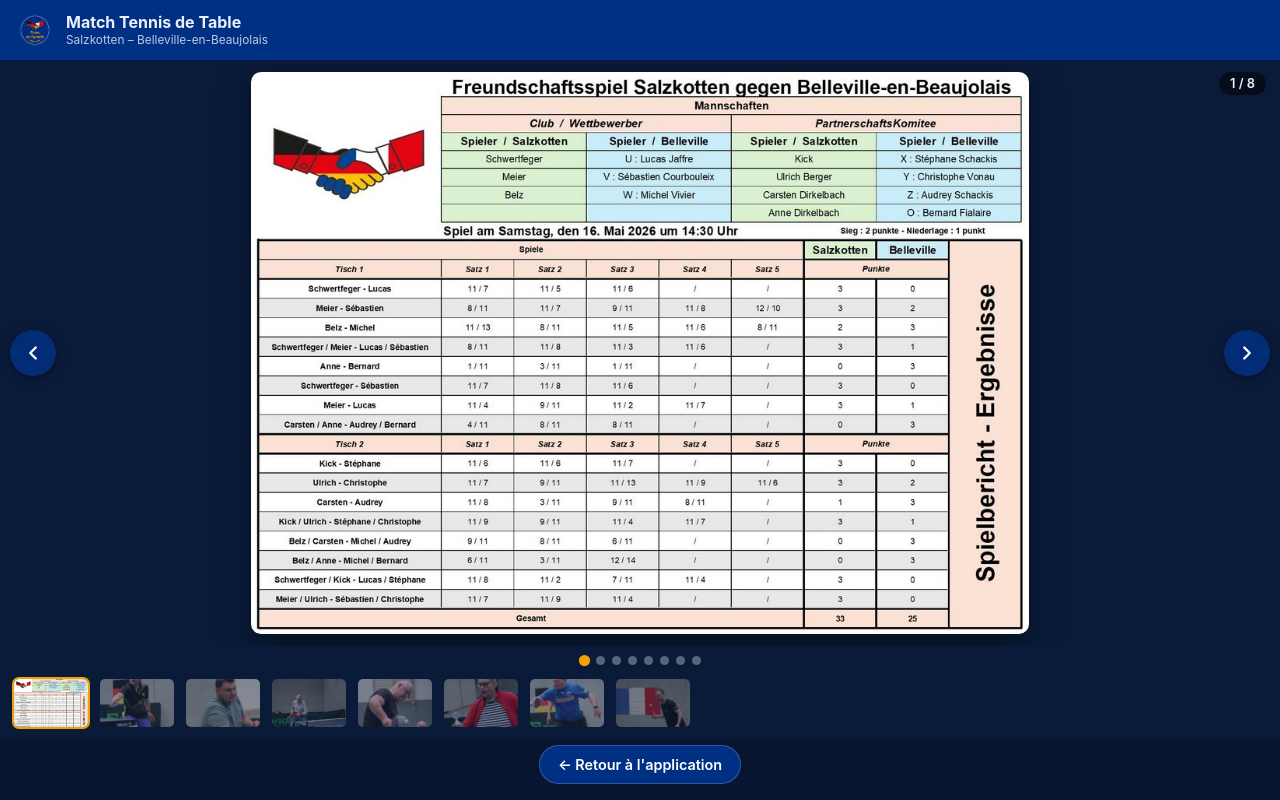
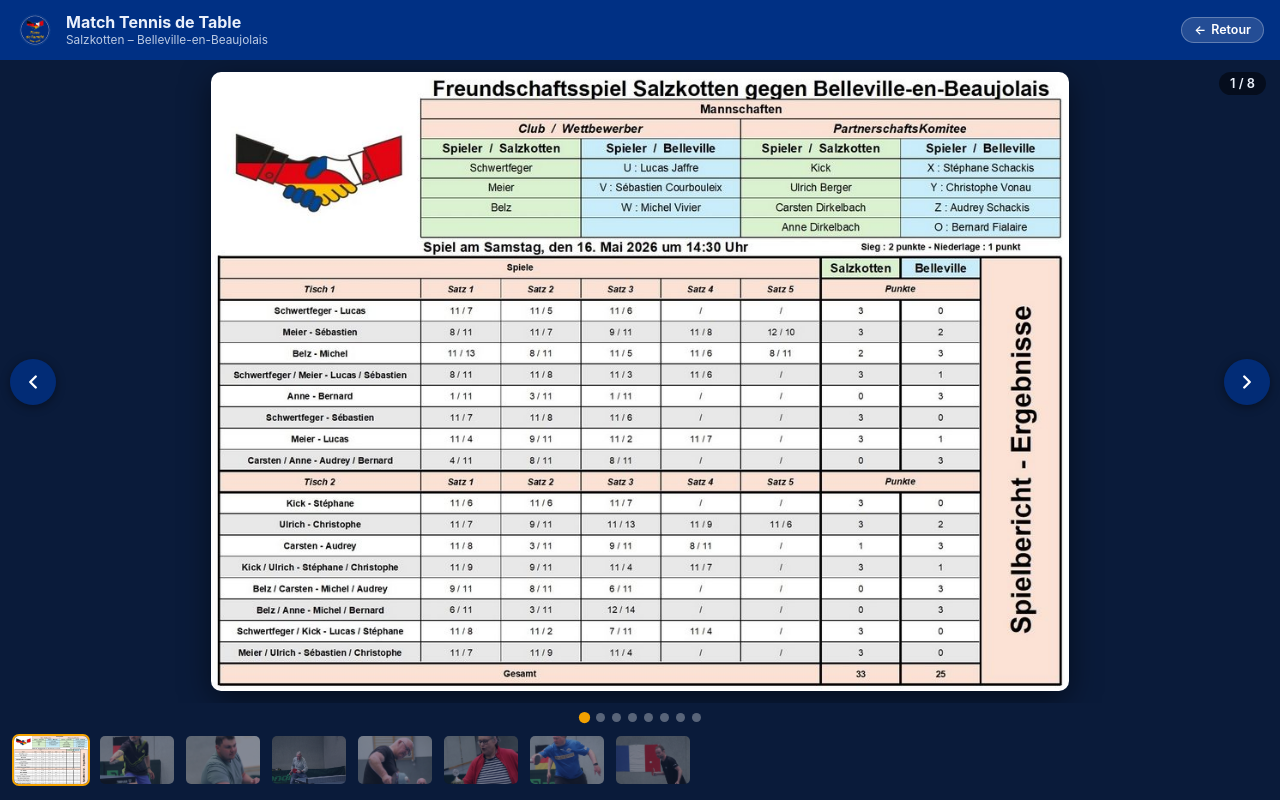
Before and after one commit to MVivier69/CDJ, a plain HTML site: page carousel.html in a window 1280 px wide. Drawn offline with Linux system fonts and the light colour scheme.

Commit message:
Add files via upload

```diff
--- a/carousel.html
+++ b/carousel.html
@@ -21,9 +21,12 @@
     padding:calc(11px + env(safe-area-inset-top)) 16px 11px;
     background:var(--bleu);flex:0 0 auto;
   }
-  header img{width:38px;height:38px;border-radius:50%;flex:0 0 auto;}
-  header h1{margin:0;font-size:1rem;line-height:1.15;font-weight:700;}
-  header p{margin:1px 0 0;font-size:.74rem;opacity:.8;}
+  header img.logo{width:38px;height:38px;border-radius:50%;flex:0 0 auto;}
+  header .titres{flex:1 1 auto;min-width:0;}
+  header h1{margin:0;font-size:1rem;line-height:1.15;font-weight:700;
+    overflow:hidden;text-overflow:ellipsis;white-space:nowrap;}
+  header p{margin:1px 0 0;font-size:.74rem;opacity:.8;
+    overflow:hidden;text-overflow:ellipsis;white-space:nowrap;}
 
   main{flex:1 1 auto;display:flex;flex-direction:column;min-height:0;}
 
@@ -63,25 +66,36 @@
 
   .miniatures{
     display:flex;gap:8px;overflow-x:auto;flex:0 0 auto;
-    padding:8px 12px calc(10px + env(safe-area-inset-bottom));
+    padding:8px 12px calc(14px + env(safe-area-inset-bottom));
     -webkit-overflow-scrolling:touch;scrollbar-width:thin;
   }
   .miniatures img{height:52px;width:78px;object-fit:cover;border-radius:7px;cursor:pointer;opacity:.55;flex:0 0 auto;border:2px solid transparent;}
   .miniatures img[aria-current="true"]{opacity:1;border-color:var(--or);}
 
-  footer{display:flex;justify-content:center;flex:0 0 auto;padding:6px 16px calc(16px + env(safe-area-inset-bottom));background:#081530;}
-  .retour{display:inline-flex;align-items:center;gap:7px;padding:10px 18px;border-radius:999px;text-decoration:none;background:var(--bleu);color:#fff;font-size:.9rem;font-weight:600;border:1px solid rgba(255,255,255,.2);}
+  /* Bouton de retour : en haut à droite, plus discret que la version en pied de page */
+  .retour{
+    flex:0 0 auto;margin-left:auto;
+    display:inline-flex;align-items:center;gap:5px;
+    padding:6px 12px;border-radius:999px;text-decoration:none;
+    background:rgba(255,255,255,.14);color:#fff;
+    font-size:.78rem;font-weight:600;line-height:1;white-space:nowrap;
+    border:1px solid rgba(255,255,255,.28);
+  }
+  .retour:active{background:rgba(255,255,255,.24);}
+  /* sous 360 px, le libellé s'efface : la flèche seule suffit */
+  @media (max-width:359px){ .retour .mot{display:none;} .retour{padding:6px 9px;} }
   a:focus-visible,button:focus-visible{outline:3px solid var(--or);outline-offset:2px;}
   @media (prefers-reduced-motion:reduce){*{transition:none!important;}}
 </style>
 </head>
 <body>
   <header>
-    <img src="./images/logo.png" alt="">
-    <div>
+    <img class="logo" src="./images/logo.png" alt="">
+    <div class="titres">
       <h1 id="titre">Galerie</h1>
       <p id="sous"></p>
     </div>
+    <a class="retour" href="./index.html">←<span class="mot">Retour</span></a>
   </header>
 
   <main>
@@ -101,9 +115,6 @@
     <div class="miniatures" id="miniatures"></div>
   </main>
 
-  <footer>
-    <a class="retour" href="./index.html">← Retour à l'application</a>
-  </footer>
 
 <script>
 (function () {
```
Also changed, not shown: fete-biere.html (+13 -14 lines).
